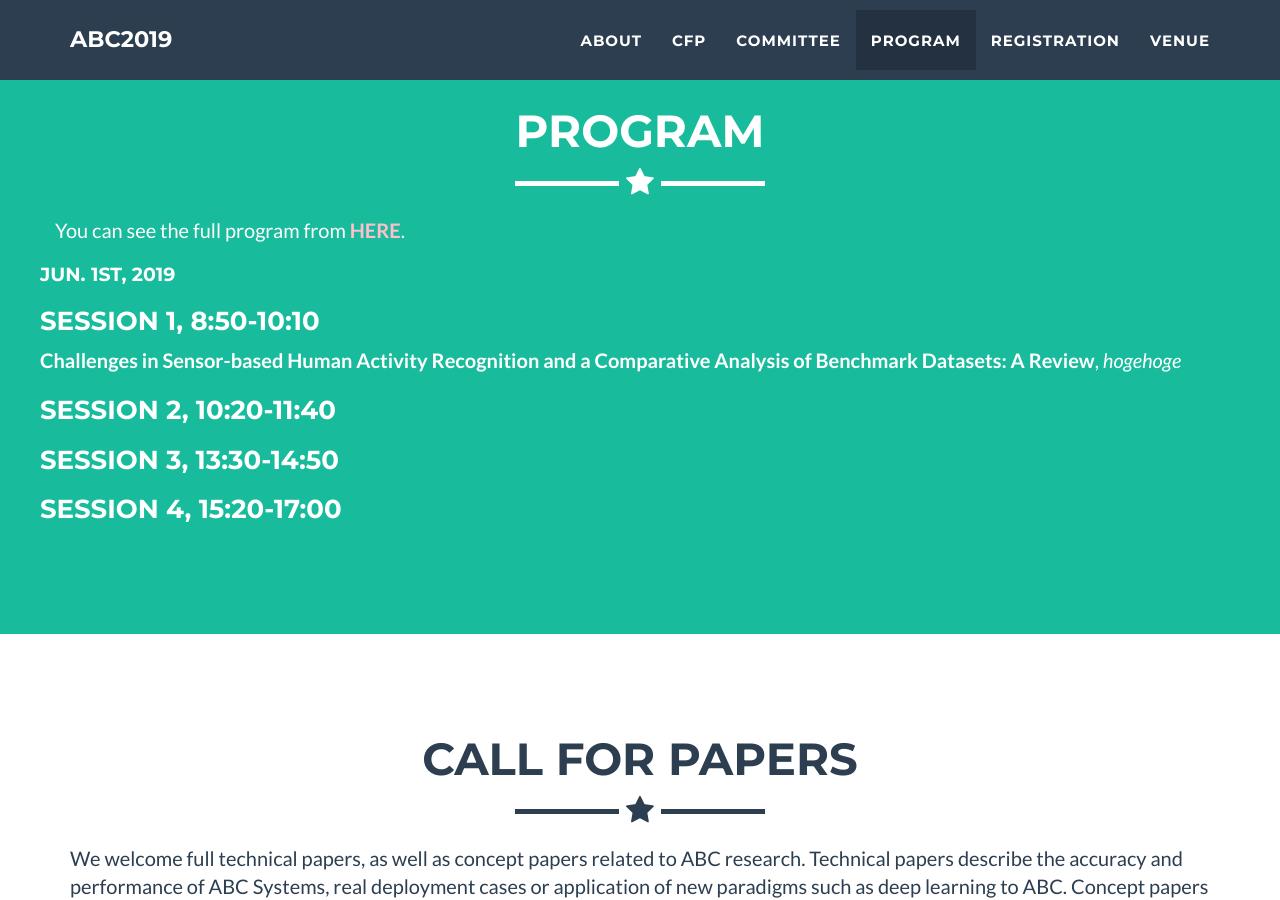
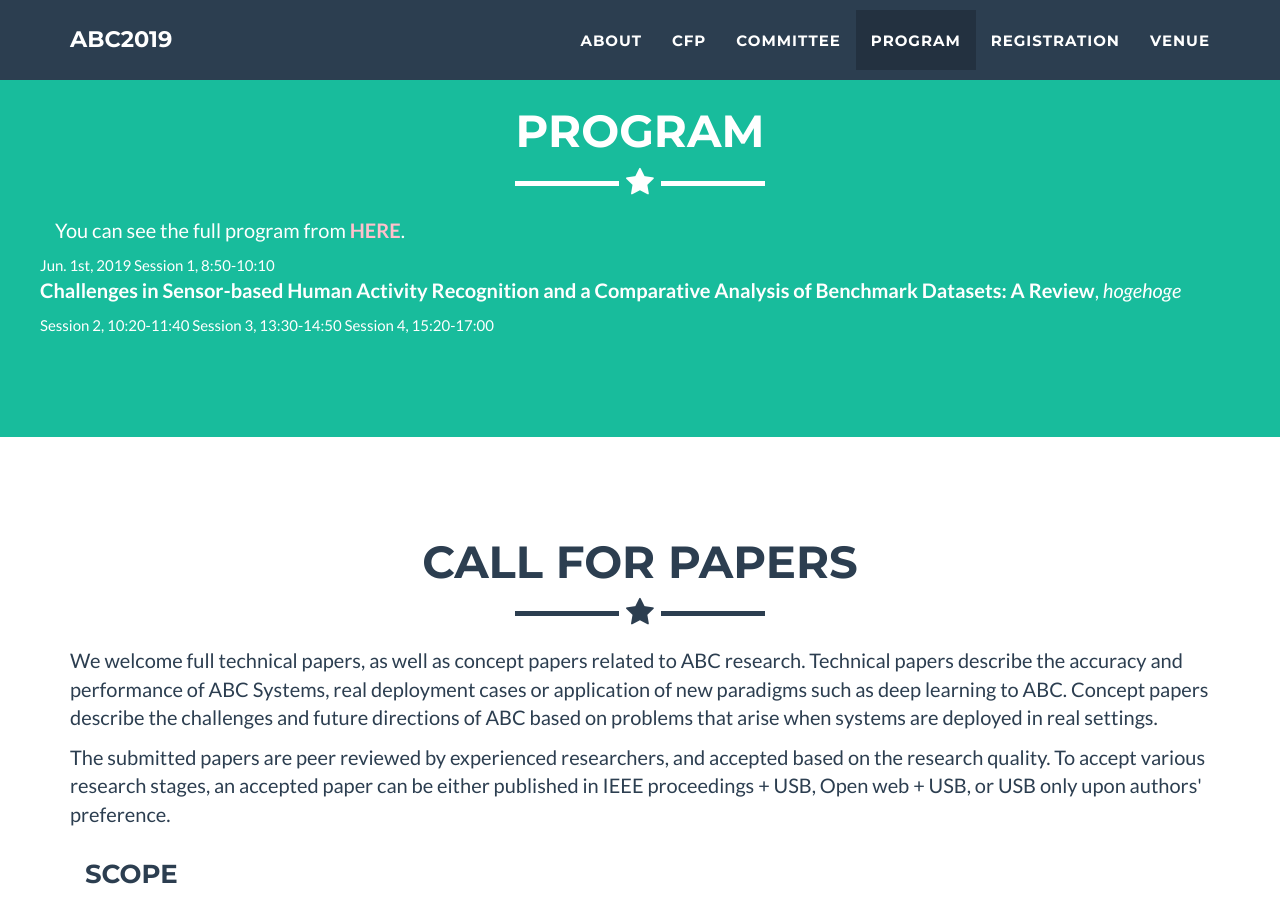
Before and after one commit to abc-research/2019, a Jekyll site: the page built from index.html, in a window 1280 px wide and 900 px high, scrolled down 1646 px. Built offline with Jekyll 4.4.1, drawn with Linux system fonts in a browser that asks for light colours.

Commit message:
Update program.html

```diff
--- a/_includes/program.html
+++ b/_includes/program.html
@@ -15,9 +15,9 @@
 
               <div class="row">
                 {% for date in site.program %}
-                  <h4>{{ date.date}}</h4>
+                  <h３>{{ date.date}}</h３>
                   {% for session in date.session %}
-                    <h3>{{ session.name }}, {{session.time}}</h3>
+                    <h４>{{ session.name }}, {{session.time}}</h4>
                     {% for paper in session.paper %}
                       <p><b>{{ paper.title }}</b>, <i>{{paper.authors}}</i></p>
                     {% endfor %}
```
